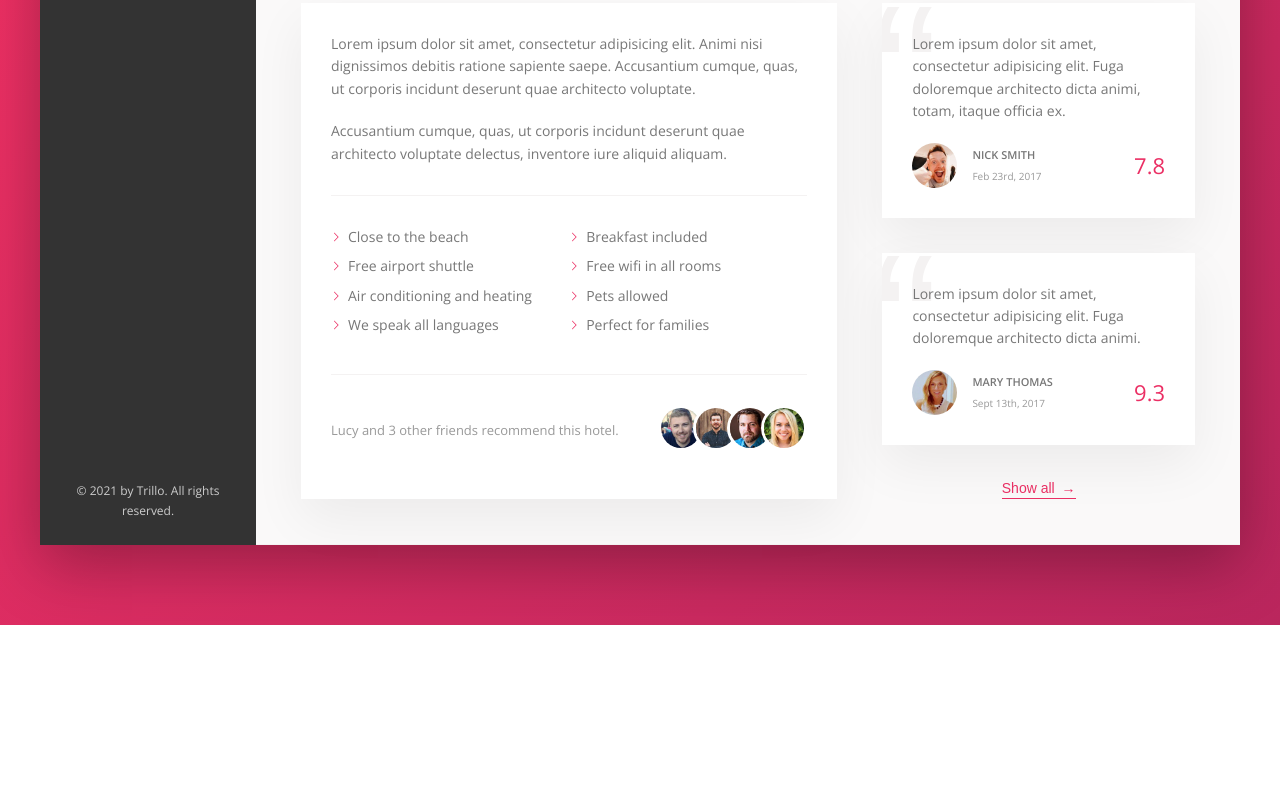
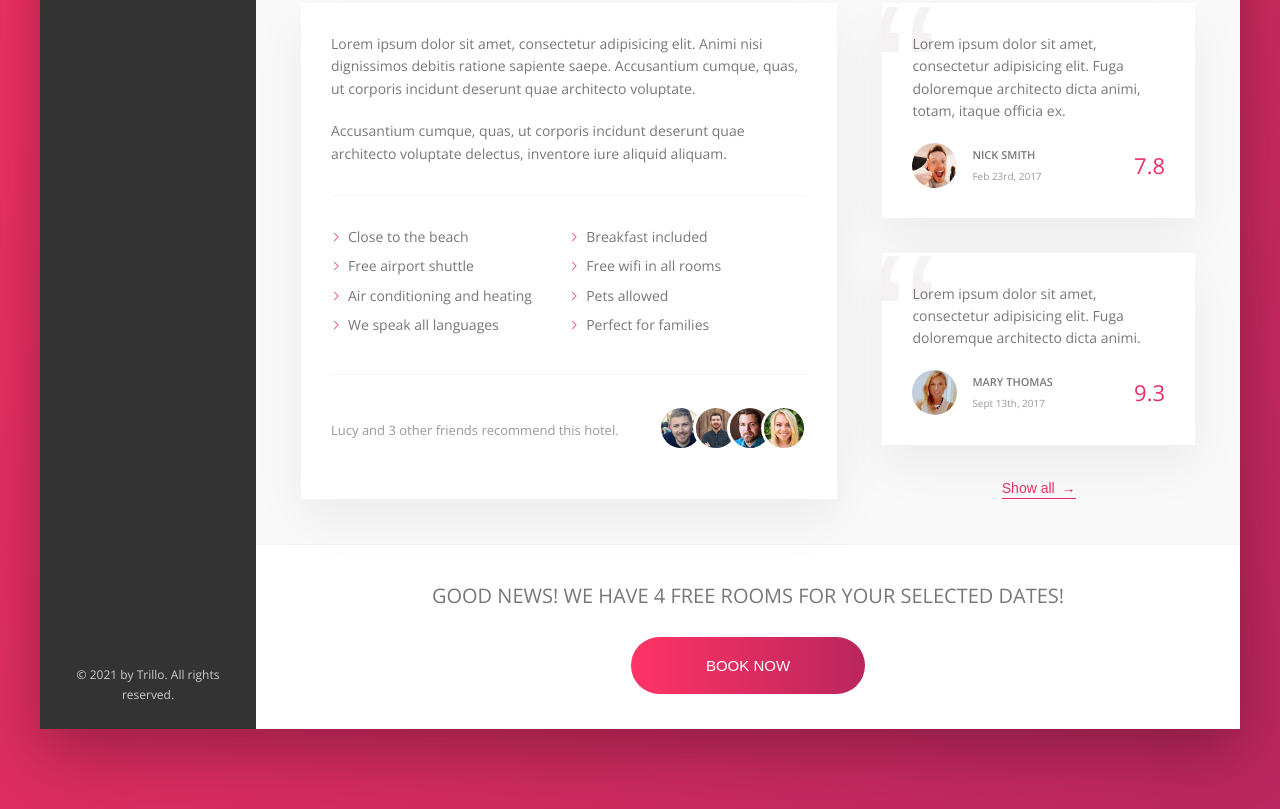
Before and after one commit to JackieNBee/Trillo, a website: page index.html in a window 1280 px wide. Shown: the part 644-1453 px from the top of the page. Before the commit the page ends 1269 px from the top, so only its background shows below. Drawn offline with nearby package versions, Linux system fonts and the light colour scheme.

Commit message:
Building CTA Section

```diff
--- a/index.html
+++ b/index.html
@@ -222,6 +222,17 @@
                     </div>
                 </div>
 
+                <!-- Call To Action -->
+                <div class="cta">
+                    <h2 class="cta__book-now">
+                        Good news! We have 4 free rooms for your selected dates!
+                    </h2>
+
+                    <button class="btn">
+                        <span class="btn__visible">Book now</span>
+                        <span class="btn__invisible">Only 4 rooms left</span>
+                    </button>
+                </div>
             </main>
         </div>
     </div>
--- a/sass/_components.scss
+++ b/sass/_components.scss
@@ -460,7 +460,7 @@
         margin-right: auto;
     }
 
-    &__friends {}
+    // &__friends {}
 
     &__photo {
         // put box-sizing back to default value so the border we're adding to the photo doesn't make the image shrink
@@ -541,3 +541,70 @@
         z-index: 1;
     }
 }
+
+////////////////////////////////////////////////
+// CALL TO ACTION
+.cta {
+    padding: 3.5rem 0;
+    text-align: center; // to center text and button
+
+    &__book-now {
+        font-size: 2rem;
+        font-weight: 300;
+        text-transform: uppercase;
+        margin-bottom: 2.5rem;
+    }
+}
+
+////////////////////////////////////////////////
+// BUTTON
+.btn {
+    font-size: 1.5rem;
+    font-weight: 300;
+    text-transform: uppercase;
+    border-radius: 100px;
+    border: none;
+    background-image: linear-gradient(to right, var(--color-primary-light), var(--color-primary-dark));
+    color: #fff;
+    position: relative;
+    overflow: hidden; // make invisible button disappear since it's overflowing the btn
+    cursor: pointer;
+
+    // to not repeat code
+    &>* {
+        display: inline-block;
+        height: 100%;
+        width: 100%;
+        transition: all .2s;
+    }
+
+    &__visible {
+        padding: 2rem 7.5rem;
+    }
+
+    &__invisible {
+        position: absolute;
+        padding: 2rem 0;
+        left: 0;
+        top: -100%; // move up exactly the size of the element (if 50px height move up by that number)
+    }
+
+    &:hover {
+        // transition doesn't work for background-image and gradients, so no animations here
+        background-image: linear-gradient(to left, var(--color-primary-light), var(--color-primary-dark));
+    }
+
+    &:hover &__visible {
+        transform: translateY(100%); // move down by 100% of its height
+    }
+
+    &:hover &__invisible {
+        // move it back down
+        top: 0;
+    }
+
+    &:focus {
+        outline: none;
+        animation: pulsate 1s infinite;
+    }
+}
```
Also changed, not shown: css/main.css.
